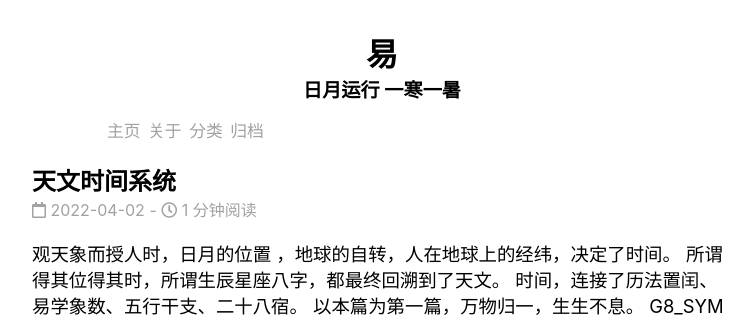
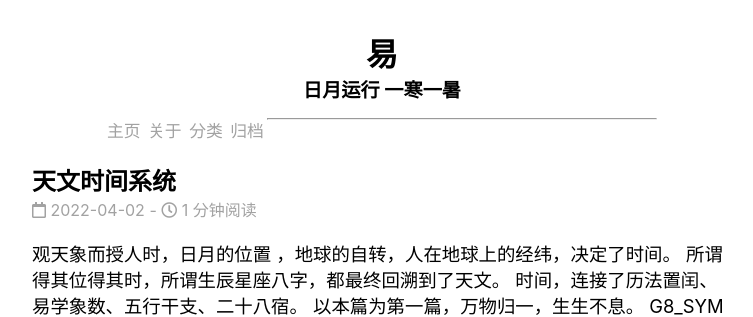
Before and after one commit to iching10/e11520.github.io, a Jekyll site: the page built from index.html, in a window 1280 px wide. Shown: the top 317 px of the page, without its empty margins (258-1011 px from the left). Built offline with Jekyll 4.4.1, drawn with Linux system fonts in a browser that asks for light colours; nearby versions of some CDN libraries; the list of posts is cut into pages by our own code.

Commit message:
change <hr>

```diff
--- a/_includes/header.html
+++ b/_includes/header.html
@@ -23,4 +23,6 @@
 		</nav>
 		{% endif %}
 	</div>
+
+	<hr>
 </header>
--- a/_layouts/post.html
+++ b/_layouts/post.html
@@ -9,7 +9,6 @@
   <div class="container">
     {% include header.html %}
 
-    <hr>
     <div class="post-container">
       <article id = "post">
         <h2 id = "post-title">{{ page.title }}</h2>
```
